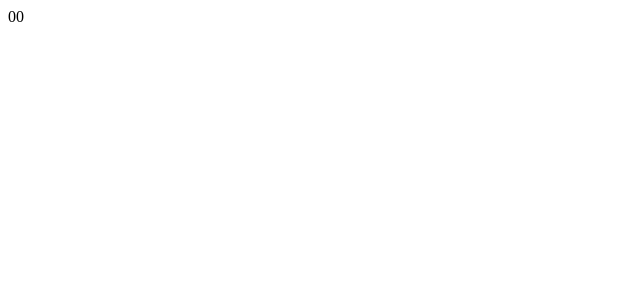
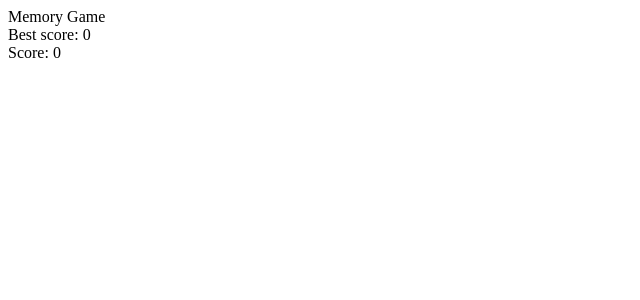
Before and after one commit to un1i1led/memory-game, a React (Create React App) app: page / in a window 1280 px wide. Shown: the top 300 px of the page, without its empty margins (0-640 px from the left). Built offline with nearby package versions, Linux system fonts and the light colour scheme.

Commit message:
Add separation of scores with divs

```diff
--- a/src/components/TopBar.js
+++ b/src/components/TopBar.js
@@ -2,9 +2,14 @@ import React from 'react';
 
 const TopBar = props => {
     return (
-        <div>
-            {props.bestScore}
-            {props.score}
+        <div className='top-bar'>
+            Memory Game
+            <div>
+                Best score: {props.bestScore}
+            </div>
+            <div>
+                Score: {props.score}
+            </div>
         </div>
     )
 }
```
